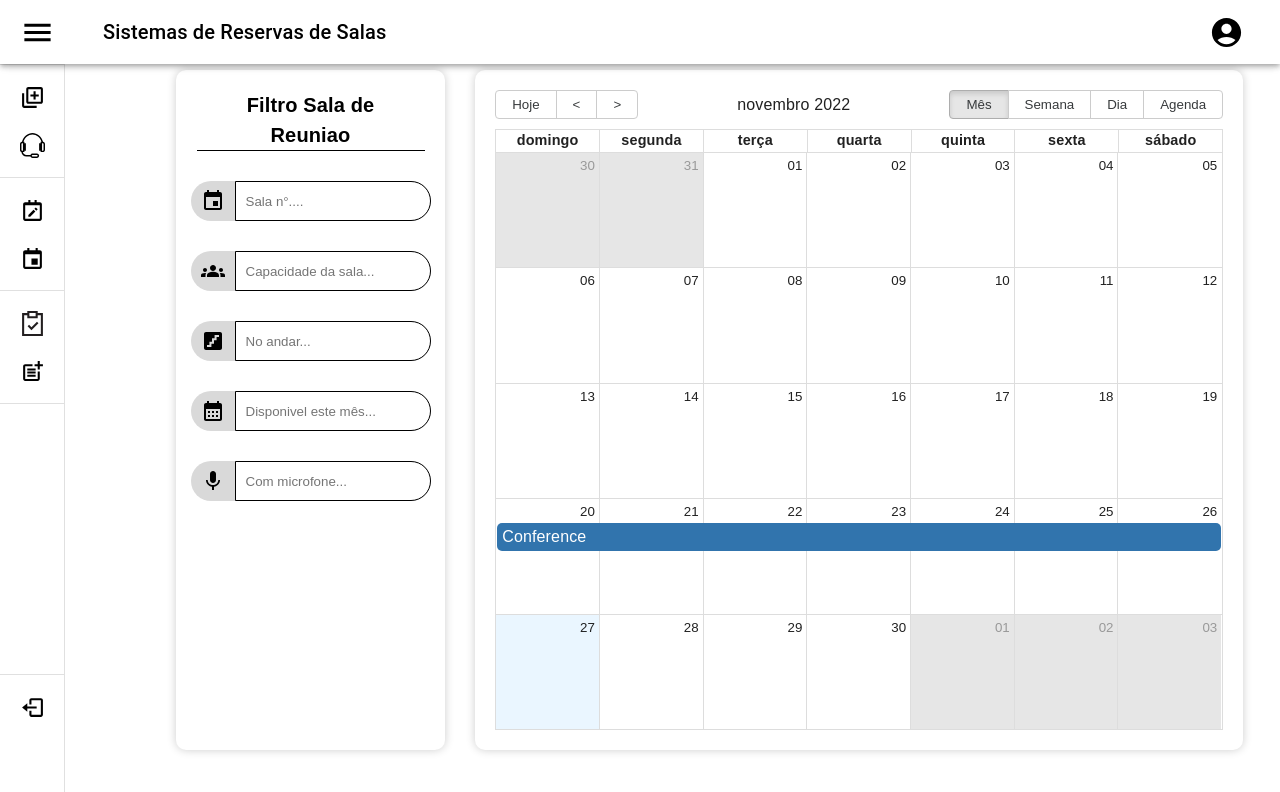
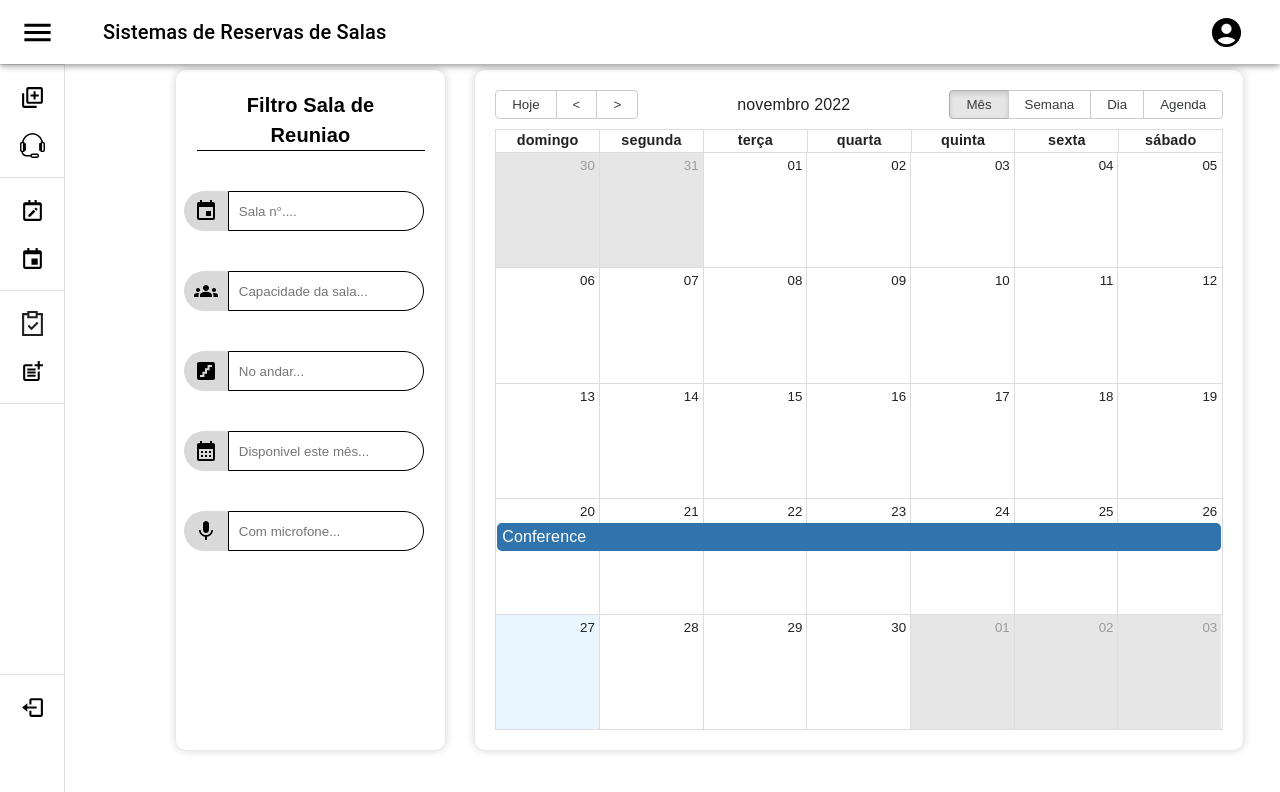
Before and after one commit to Grupo4-integrador/projeto-integrador, a React (Create React App) app: page /reuniao in a window 1280 px wide. Shown: the top 792 px of the page. Built offline with nearby package versions, Linux system fonts and the light colour scheme.

Commit message:
Pronto, sem xingar o colega agr

```diff
--- a/src/Components/Telas/Auditorio/index.scss
+++ b/src/Components/Telas/Auditorio/index.scss
@@ -83,13 +83,13 @@ form .card-body {
   font-size: 16px;
   background: none;
   outline: none;
-  margin: 30px auto;
+  margin: 40px 0;
   border-radius: 20px;
   display: flex;
   align-items: center;
   gap: 10px;
   padding-left: 10px;
-  background-color: #D9D9D9;
+  background-color: #d9d9d9;
   border: none;
 }
 
--- a/src/Components/Telas/Laboratorio/index.scss
+++ b/src/Components/Telas/Laboratorio/index.scss
@@ -84,7 +84,7 @@ form .card-body {
   font-size: 16px;
   background: none;
   outline: none;
-  margin: 40px auto;
+  margin: 40px 0;
 
   border-radius: 20px;
 
--- a/src/Components/Telas/SalaDeAula/index.scss
+++ b/src/Components/Telas/SalaDeAula/index.scss
@@ -83,13 +83,13 @@ form .card-body {
   font-size: 16px;
   background: none;
   outline: none;
-  margin: 30px auto;
+  margin: 40px 0;
   border-radius: 20px;
   display: flex;
   align-items: center;
   gap: 10px;
   padding-left: 10px;
-  background-color: #D9D9D9;
+  background-color: #d9d9d9;
   border: none;
 }
 
--- a/src/Components/Telas/SalaDeReuniao/index.scss
+++ b/src/Components/Telas/SalaDeReuniao/index.scss
@@ -83,13 +83,13 @@ form .card-body {
   font-size: 16px;
   background: none;
   outline: none;
-  margin: 30px auto;
+  margin: 40px 0;
   border-radius: 20px;
   display: flex;
   align-items: center;
   gap: 10px;
   padding-left: 10px;
-  background-color: #D9D9D9;
+  background-color: #d9d9d9;
   border: none;
 }
 
```
